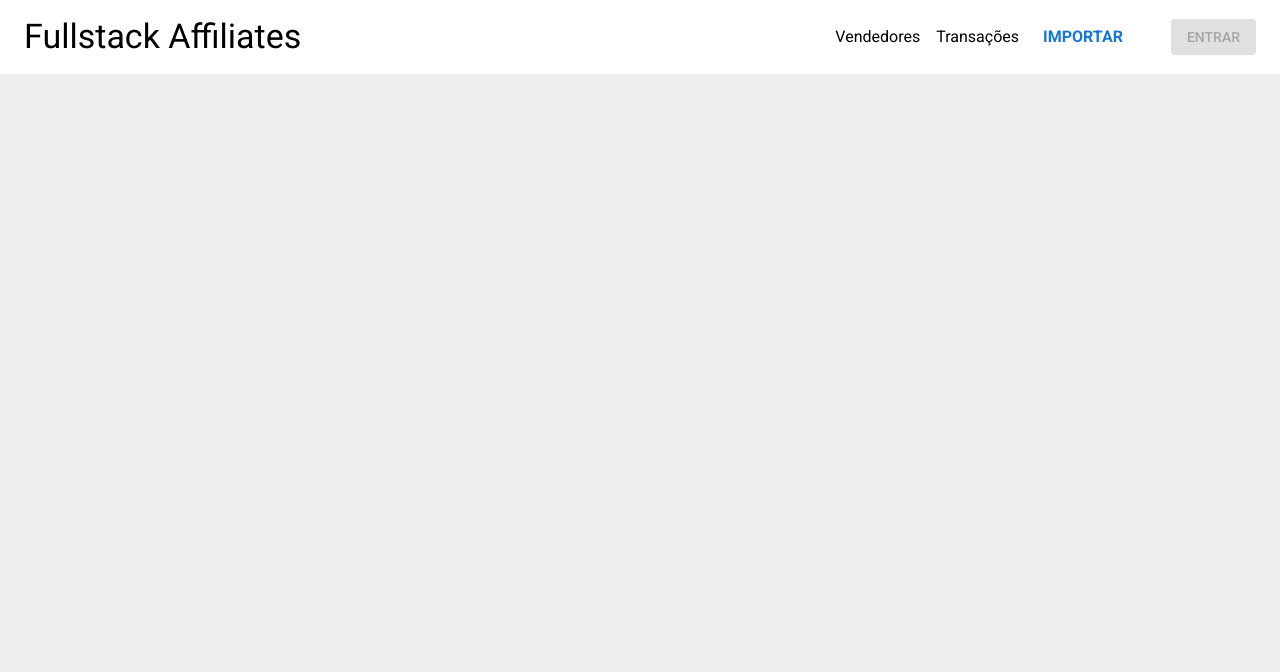
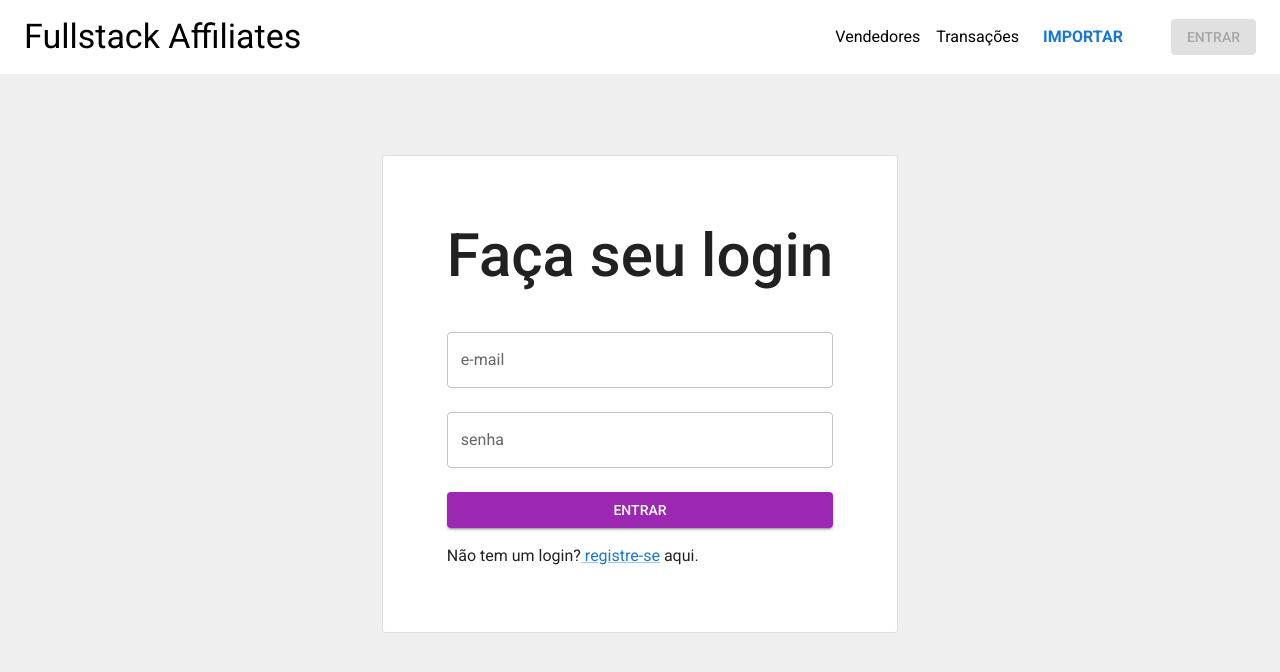
Before and after one commit to Vitosoaresp/fullstack-afiliados, a React (Vite) app in the folder web/: page /login in a window 1280 px wide. Shown: the top 672 px of the page. Built offline with nearby package versions, Linux system fonts and the light colour scheme; no server answers.

Commit message:
feat[frontend]: create login form

```diff
--- a/web/src/components/Alert/index.tsx
+++ b/web/src/components/Alert/index.tsx
@@ -6,6 +6,7 @@ import {
 	Alert as MuiAlert,
 	Typography,
 } from '@mui/material';
+import { useEffect } from 'react';
 
 interface AlertProps {
 	type: 'success' | 'error' | 'warning';
@@ -15,6 +16,12 @@ interface AlertProps {
 }
 
 export default function Alert({ type, message, open, onClose }: AlertProps) {
+	useEffect(() => {
+		setTimeout(() => {
+			onClose();
+		}, 6000);
+	}, [onClose]);
+
 	return (
 		<Box sx={{ position: 'fixed', right: 30, top: 100 }}>
 			<Collapse in={open}>
--- /dev/null
+++ b/web/src/components/LoginForm/index.tsx
@@ -0,0 +1,95 @@
+import { zodResolver } from '@hookform/resolvers/zod';
+import {
+	Box,
+	Button,
+	Grid,
+	Link,
+	Paper,
+	TextField,
+	Typography,
+} from '@mui/material';
+import { useForm } from 'react-hook-form';
+import { SubmitLogin } from '../../types/login';
+import { submitLoginSchema } from '../../utils/validations';
+
+interface LoginFormProps {
+	onSubmit: (data: SubmitLogin) => void;
+}
+
+export default function LoginForm({ onSubmit }: LoginFormProps) {
+	const {
+		register,
+		handleSubmit,
+		formState: { errors },
+	} = useForm({
+		defaultValues: {
+			email: '',
+			password: '',
+		},
+		shouldFocusError: true,
+		resolver: zodResolver(submitLoginSchema),
+	});
+
+	return (
+		<Box
+			sx={{
+				display: 'flex',
+				justifyContent: 'center',
+				my: 'auto',
+				alignItems: 'center',
+				height: '80vh',
+			}}
+		>
+			<Paper variant='outlined' sx={{ p: 8 }}>
+				<Box>
+					<Typography variant='h2' textAlign='center' fontWeight={500} mb={5}>
+						Faça seu login
+					</Typography>
+				</Box>
+				<form onSubmit={handleSubmit(onSubmit)}>
+					<Grid container direction='column' spacing={3}>
+						<Grid item xs={12}>
+							<TextField fullWidth label='e-mail' {...register('email')} />
+							{errors.email && (
+								<Typography color='red' variant='caption'>
+									{errors.email.message}
+								</Typography>
+							)}
+						</Grid>
+						<Grid item xs={12}>
+							<TextField
+								type='password'
+								fullWidth
+								label='senha'
+								{...register('password')}
+							/>
+							{errors.password && (
+								<Typography color='red' variant='caption'>
+									{errors.password.message}
+								</Typography>
+							)}
+						</Grid>
+						<Grid item xs={12}>
+							<Button
+								type='submit'
+								fullWidth
+								variant='contained'
+								color='secondary'
+							>
+								Entrar
+							</Button>
+						</Grid>
+					</Grid>
+
+					<Grid item mt={2}>
+						<Typography component='span'>Não tem um login?</Typography>
+						<Link href='/register'>
+							<Typography component='span'> registre-se</Typography>
+						</Link>
+						<Typography component='span'> aqui.</Typography>
+					</Grid>
+				</form>
+			</Paper>
+		</Box>
+	);
+}
--- a/web/src/pages/login.tsx
+++ b/web/src/pages/login.tsx
@@ -1,4 +1,46 @@
-// interface LoginProps {}
+import { Box } from '@mui/material';
+import { useState } from 'react';
+import { useNavigate } from 'react-router-dom';
+import Alert from '../components/Alert';
+import LoginForm from '../components/LoginForm';
+import SpinLoading from '../components/SpinLoading';
+import { useSession } from '../hooks/useSession';
+import { api } from '../lib/api';
+import { LoginResponse, SubmitLogin } from '../types/login';
+
 export function Login() {
-	return <div>{/* Component content here */}</div>;
+	const { setSession } = useSession();
+	const [isLoading, setIsLoading] = useState<boolean>(false);
+	const [error, setError] = useState<boolean>(false);
+	const navigate = useNavigate();
+
+	const onSubmit = async (data: SubmitLogin) => {
+		setIsLoading(true);
+		try {
+			const { data: response } = await api.post<LoginResponse>('/login', data);
+			setSession(response);
+
+			navigate('/transactions');
+		} catch (error) {
+			console.log(error);
+			setError(true);
+		} finally {
+			setIsLoading(false);
+		}
+	};
+
+	return (
+		<Box width='100%'>
+			{error && (
+				<Alert
+					type='error'
+					message='Usuário ou senha inválidos'
+					open={error}
+					onClose={() => setError(false)}
+				/>
+			)}
+			<LoginForm onSubmit={onSubmit} />
+			{isLoading && <SpinLoading />}
+		</Box>
+	);
 }
```
